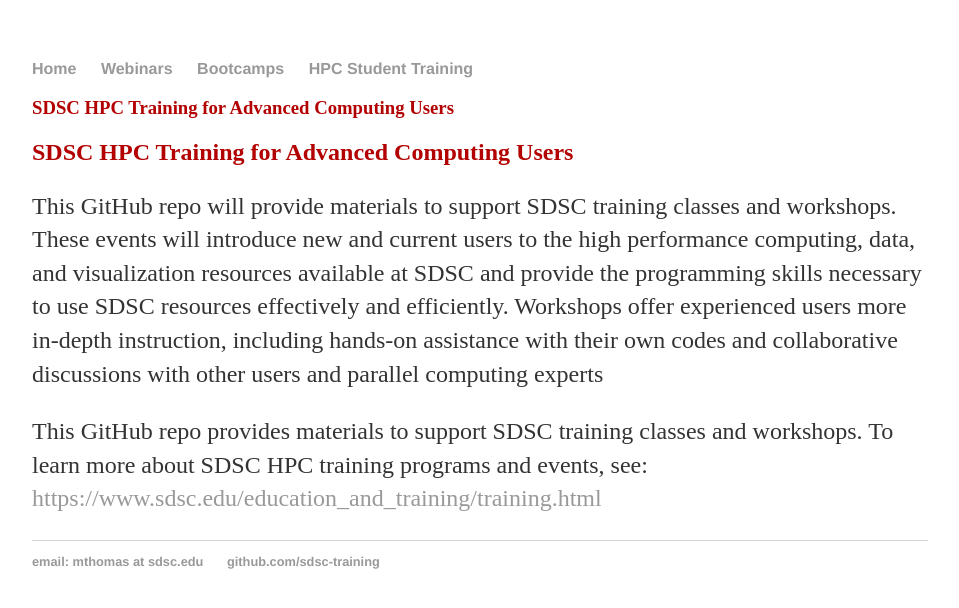
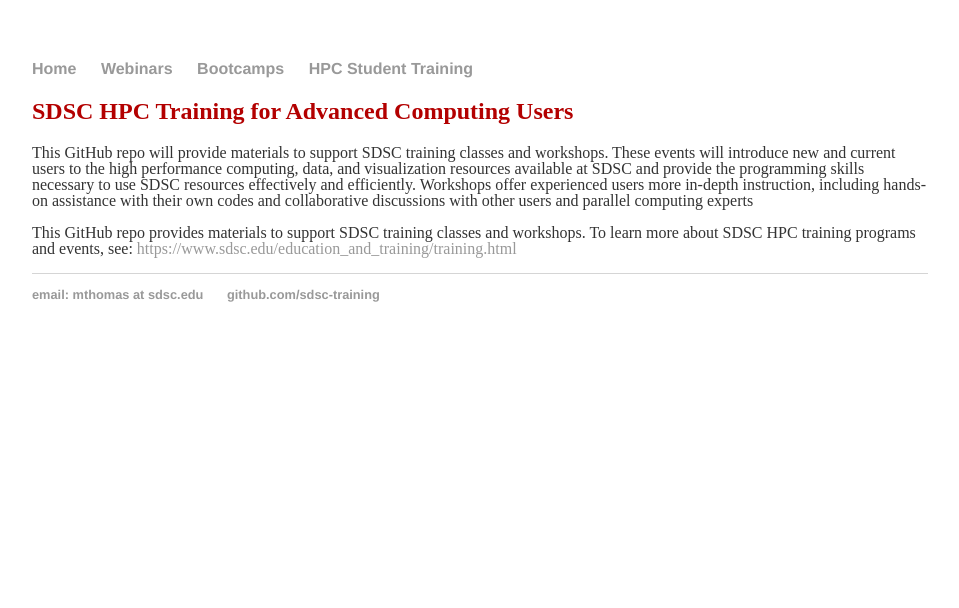
Before and after one commit to sdsc-training/sdsc-training.github.io, a Jekyll site: the page built from index.html, in a window 1280 px wide. Shown: the top 608 px of the page, without its empty margins (160-1119 px from the left). Built offline with Jekyll 4.4.1, drawn with Linux system fonts in a browser that asks for light colours.

Commit message:
tweaking css

```diff
--- a/css/main.css
+++ b/css/main.css
@@ -20,12 +20,12 @@
     text-decoration: underline;
 }
 h1 {
-    font-size: 2.5em;
+    font-size: 3em;
     font-family:'Helvetica', 'Arial', 'Sans-Serif';
 }
 p {
-    font-size: 1.5em;
-    line-height: 1.4em;
+    font-size: 1em;
+    line-height: 1em;
     color: #333;
 }
 footer {
--- a/index.html
+++ b/index.html
@@ -2,7 +2,6 @@
 layout: default
 title: SDSC HPC Training
 ---
-<h3><font color="b30000">SDSC HPC Training for Advanced Computing Users</font> </h3>
 <h2><font color="b30000">SDSC HPC Training for Advanced Computing Users</font> </h2>
 <p>
 This GitHub repo will provide materials to support SDSC training classes and workshops.
```
